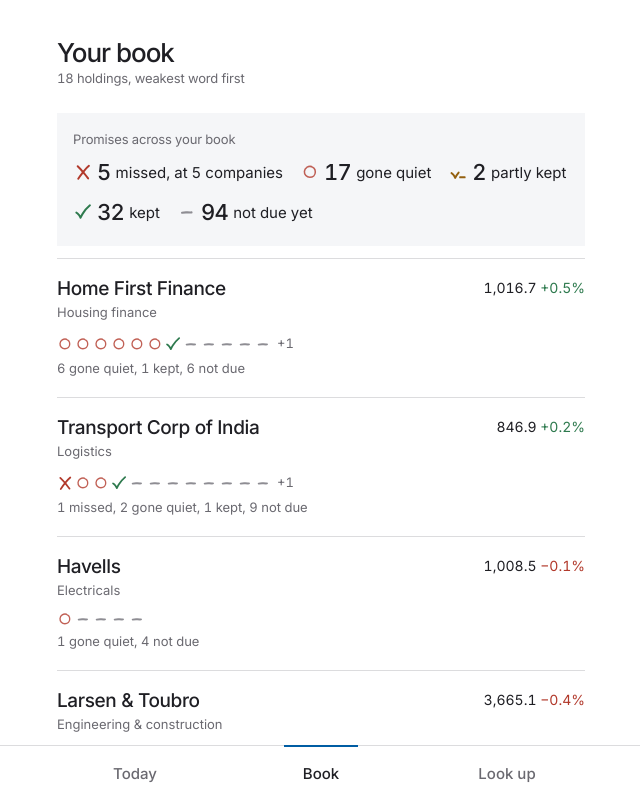
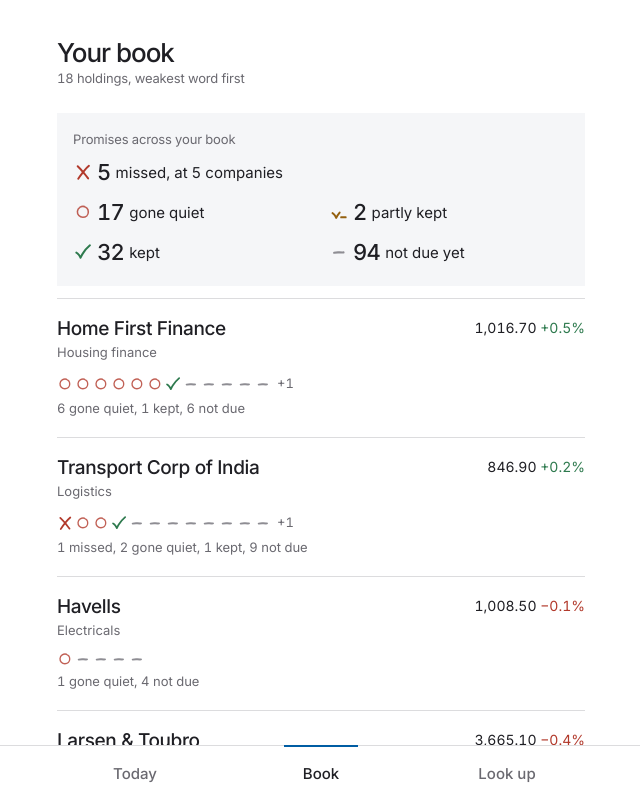
Before and after one commit to vedant-22/finn, a React (Vite) app in the folder web/: page / in a window 1280 px wide. Both pictures are taken after a click on the button "Book". Shown: the top 800 px of the page, without its empty margins (319-959 px from the left). Built offline with nearby package versions, Linux system fonts and the light colour scheme.

Commit message:
Format book tally and prices

```diff
--- a/web/src/Book.tsx
+++ b/web/src/Book.tsx
@@ -47,7 +47,7 @@ export function Book({ push, openCompany }: { push: Push; openCompany: (s: strin
                   <span className="sub">{p.sector}</span>
                 </div>
                 <div className="book-px">
-                  {last && <><span className="num">{last.close.toLocaleString('en-IN')}</span> <span className={`num ${tone(last.chg)}`}>{pct(last.chg)}</span></>}
+                  {last && <><span className="num">{last.close.toLocaleString('en-IN', { minimumFractionDigits: 2, maximumFractionDigits: 2 })}</span> <span className={`num ${tone(last.chg)}`}>{pct(last.chg)}</span></>}
                 </div>
                 <div className="book-word">
                   <span className="marks">
--- a/web/src/styles.css
+++ b/web/src/styles.css
@@ -279,7 +279,10 @@ blockquote { margin: 0; }
 
 .book-tally { margin-top: 24px; padding: 16px var(--g); background: var(--sheet); }
 .book-tally > .sub { margin: 0; font-size: 13px; }
-.book-tally .tally { margin-top: 4px; gap: 4px 16px; }
+.book-tally .tally { margin-top: 4px; display: grid; grid-template-columns: 1fr 1fr; gap: 4px 16px; }
+/* Missed leads on its own line; the rest sit in two even columns */
+.book-tally .tally li:first-child { grid-column: 1 / -1; }
+.book-tally .tally-btn { width: max-content; }
 
 .empty-line { margin: 4px 0 24px; font: 16px/22px var(--serif); letter-spacing: 0; }
 .opening { display: flex; align-items: center; gap: 10px; margin-top: 20px; }
```
Also changed, not shown: 1 other file (tests, documents, lock files or other folders).
